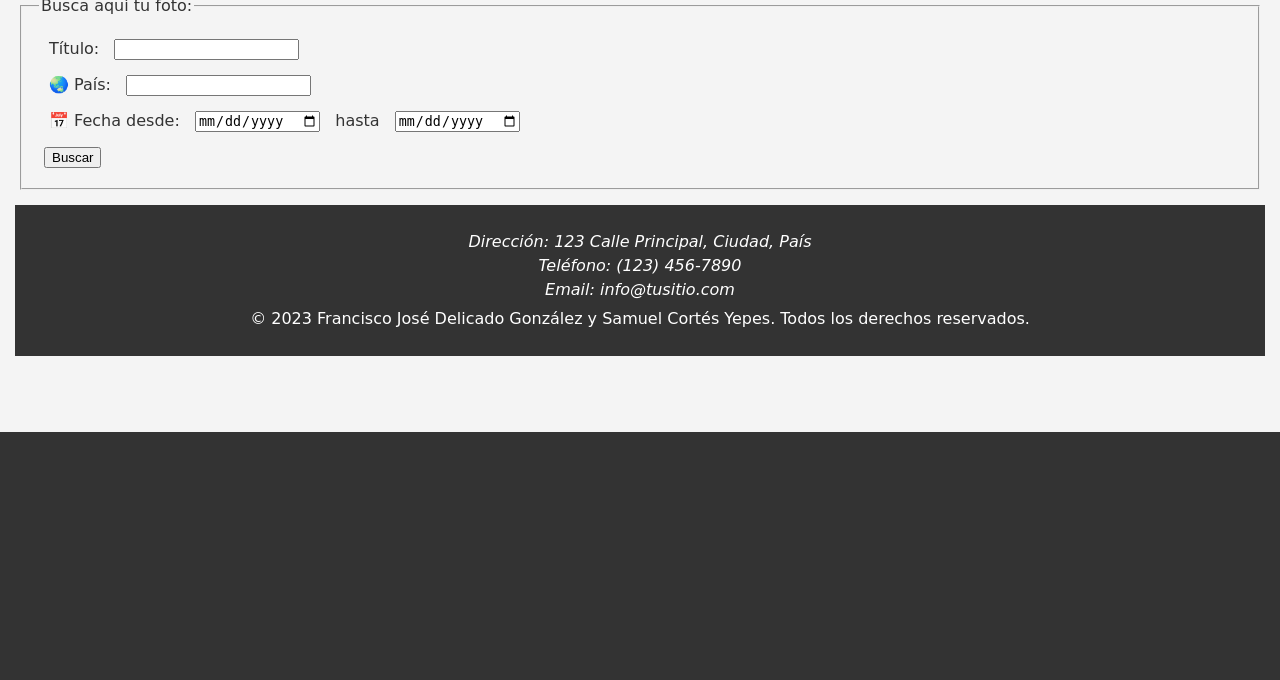
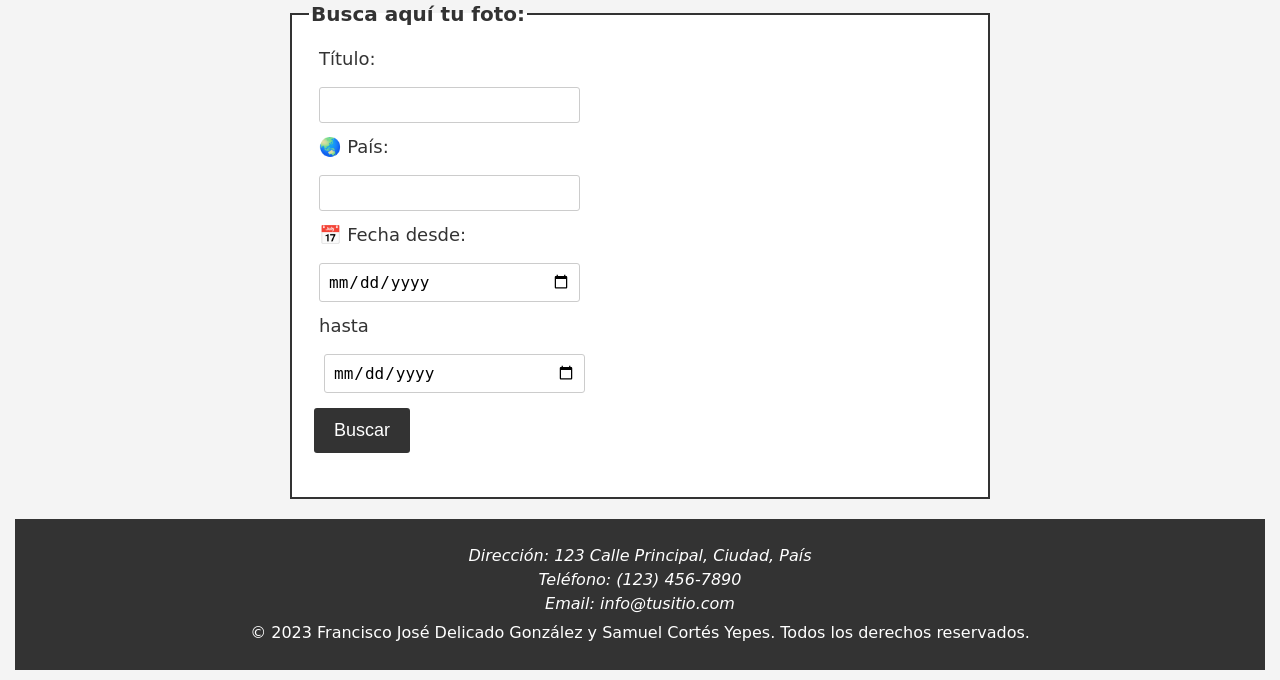
Before and after one commit to franndeli/DAW, a PHP site: page /buscar.html in a window 1280 px wide. Shown: the part 368-1048 px from the top of the page. Before the commit the page ends 800 px from the top, so only its background shows below. Run offline with PHP 8.4, Linux system fonts and the light colour scheme; some web fonts are replaced.

Commit message:
Add files via upload
actualizaciones

```diff
--- a/buscar.html
+++ b/buscar.html
@@ -48,8 +48,9 @@
         </nav>
     </header>
 
-    <main>
-        <fieldset>
+    <main >
+        <div class="buscador_avanzado">
+            <fieldset class="cuadrado_busqueda">
                 <legend>Busca aquí tu foto: </legend>
                 <form action="resultadobusqueda.html">
                     <p>
@@ -70,6 +71,7 @@
                     <button>Buscar</button>
                 </form>
             </fieldset>
+        </div>
     </main>
 
     <footer>
--- a/resultadobusqueda.html
+++ b/resultadobusqueda.html
@@ -50,7 +50,8 @@
     </header>
 
     <main>
-        <fieldset>
+        <div class="buscador_avanzado">
+            <fieldset class="cuadrado_busqueda">
                 <legend>Busca aquí tu foto: </legend>
                 <form action="resultadobusqueda.html">
                     <p>
@@ -81,6 +82,7 @@
                 <p>29/09/2019</p>
                 <p>España</p>
             </fieldset>
+        </div>
     </main>
 
     <footer>
--- a/style.css
+++ b/style.css
@@ -25,6 +25,7 @@
 header > div,
 header > nav {
     margin: 0 10px;
+    top: 0;
 }
 
 header > nav > ul {
@@ -70,7 +71,7 @@
 
 a {
     text-decoration: none;
-    color: #007BFF;
+    color: #131518;
     transition: color 0.3s;
 }
 
@@ -95,3 +96,233 @@
         flex-wrap: wrap;
     }
 }
+/* Estilo para el contenedor del formulario de búsqueda */
+.cuadrado_busqueda {
+    border: 2px solid #333;
+    border-radius: 0px;
+    padding: 0xp;
+    background-color: #fff;
+    height: 500px;
+    width: 700px;
+}
+
+main legend {
+    font-weight: bold;
+    font-size: 20px;
+}
+
+/* Estilo para etiquetas y campos de entrada dentro del formulario */
+main label {
+    display: block;
+    font-size: 18px;
+    margin-bottom: 10px;
+}
+
+
+main button:hover {
+    background-color: #444;
+}
+
+/* Estilo para el icono de país y fecha dentro del formulario */
+main #pais::before,
+main #fechaInicio::before {
+    margin-right: 5px;
+    font-size: 20px;
+}
+
+/* Estilo para el campo de fecha "hasta" dentro del formulario */
+main #fechaFin {
+    margin-left: 10px;
+}
+/* Estilo para los campos de búsqueda cuando se pasa el ratón sobre ellos */
+main input[type="text"]:hover,
+main input[type="date"]:hover {
+    background-color: #f2f2f2; /* Cambia el color al pasar el ratón */
+}
+
+/* Estilo para los campos de búsqueda */
+main input[type="text"],
+main input[type="date"] {
+    width: 40%; /* Reducir el ancho al 40% del contenedor */
+    padding: 8px; /* Reducir el relleno */
+    border: 1px solid #ccc;
+    border-radius: 3px;
+    font-size: 16px;
+}
+/* Estilo para el botón de búsqueda */
+main button {
+    background-color: #333;
+    color: #fff;
+    padding: 12px 20px;
+    border: none;
+    border-radius: 3px;
+    font-size: 18px;
+    cursor: pointer;
+}
+.buscador_avanzado{
+justify-content:center;
+align-items: center;
+display: flex;
+flex-direction: column;
+}
+
+/* Estilo para la lista de navegación */
+nav>ul {
+    list-style: none;
+    padding: 0;
+    margin: 0;
+    display: flex;
+    justify-content: space-around;
+    background-color: #9a8282; /* Fondo negro */
+}
+
+/* Estilo para los elementos de la lista */
+nav>li {
+    padding: 10px;
+}
+
+/* Estilo para los enlaces */
+nav>a {
+    text-decoration: none;
+    color: #000000; /* Texto blanco */
+    font-weight: bold;
+    transition: color 0.3s;
+}
+
+/* Cambiar el color de los enlaces al pasar el mouse */
+nav a:hover {
+    color: #ff6600; /* Color naranja */
+}
+
+/* Estilo para el contenedor del formulario de solicitud */
+.solicitud {
+    background-color: #f5f5f5; /* Fondo gris claro */
+    border: 1px solid #ccc;
+    border-radius: 5px;
+    padding: 20px;
+    margin: 20px 0;
+    box-shadow: 0 0 10px rgba(0, 0, 0, 0.1);
+}
+
+/* Estilo para el encabezado del formulario */
+.solicitud h3 {
+    font-size: 24px;
+    margin-bottom: 10px;
+}
+
+/* Estilo para el párrafo de descripción */
+.solicitud p {
+    font-size: 16px;
+    margin-bottom: 20px;
+}
+
+/* Estilo para la lista del formulario */
+.solicitud ul {
+    list-style: none;
+    padding: 0;
+}
+
+/* Estilo para los elementos de la lista */
+.solicitud li {
+    margin-bottom: 15px;
+}
+
+/* Estilo para etiquetas en el formulario */
+.solicitud label {
+    display: block;
+    font-weight: bold;
+    font-size: 18px;
+    margin-bottom: 5px;
+}
+
+/* Estilo para campos de entrada y elementos de formulario */
+.solicitud input[type="text"],
+.solicitud input[type="email"],
+.solicitud input[type="tel"],
+.solicitud input[type="color"],
+.solicitud input[type="number"],
+.solicitud input[type="date"],
+.solicitud textarea,
+.solicitud select,
+.solicitud input[type="checkbox"] {
+    width: 100%;
+    padding: 10px;
+    border: 1px solid #ccc;
+    border-radius: 3px;
+    font-size: 16px;
+}
+
+/* Estilo para el botón de envío del formulario */
+.solicitud input[type="submit"] {
+    background-color: #007bff; /* Fondo azul */
+    color: #fff;
+    padding: 12px 20px;
+    border: none;
+    border-radius: 3px;
+    font-size: 18px;
+    cursor: pointer;
+}
+
+.solicitud input[type="submit"]:hover {
+    background-color: #0056b3; /* Cambio de color al pasar el ratón */
+}
+
+/* Estilo para el rango de resolución y su valor */
+.solicitud input[type="range"] {
+    width: 80%;
+}
+
+.solicitud #value {
+    font-size: 18px;
+    font-weight: bold;
+}
+
+/* Estilo para el campo de dirección (fieldset) */
+.solicitud fieldset {
+    border: 1px solid #ccc;
+    border-radius: 5px;
+    padding: 10px;
+    margin: 0;
+}
+
+.solicitud fieldset legend {
+    font-weight: bold;
+}
+
+/* Estilo para las tablas */
+table {
+    width: 100%;
+    border-collapse: collapse;
+    margin: 20px 0;
+}
+
+/* Estilo para las celdas de encabezado */
+th {
+    background-color: #99a0a8; /* Fondo gris */
+    color: #fff;
+    font-weight: bold;
+    padding: 10px;
+    border: 1px solid #ccc;
+}
+
+/* Estilo para las celdas de datos */
+td {
+    padding: 10px;
+    border: 1px solid #ccc;
+}
+
+/* Estilo para alternar colores de fila (opcional) */
+tr:nth-child(even) {
+    background-color: #d5d5d5; /* Fondo gris claro */
+}
+
+/* Estilo para las celdas de datos en la primera columna */
+td:first-child {
+    font-weight: bold;
+}
+
+/* Estilo para las celdas de datos en la última columna */
+td:last-child {
+    font-weight: bold;
+    color: #000000; /* Texto azul */
+}
```
Lines whose indentation alone changed are shown as unchanged.
